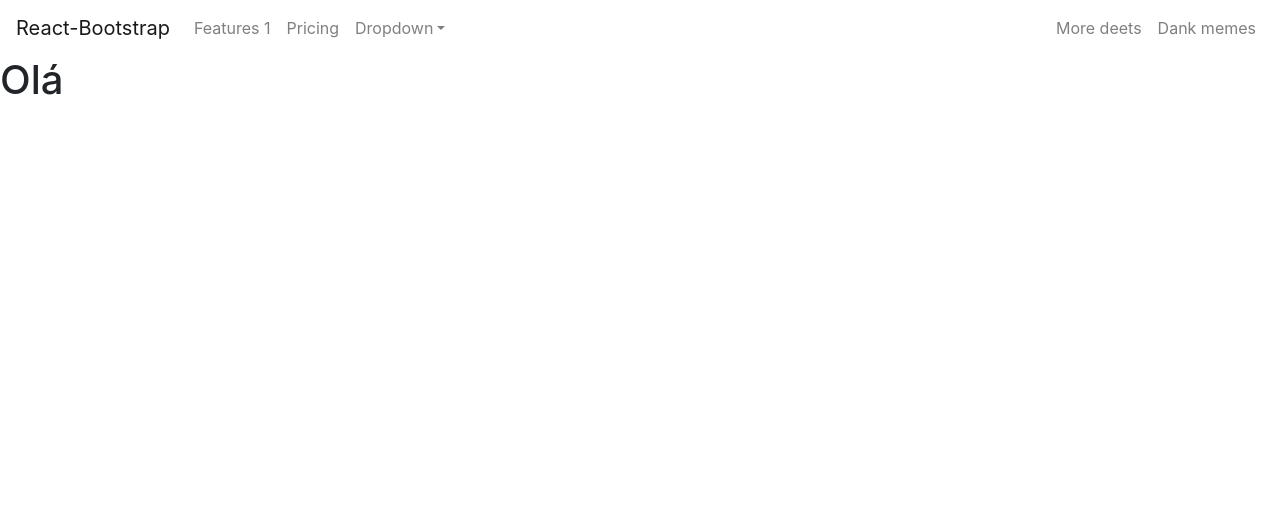
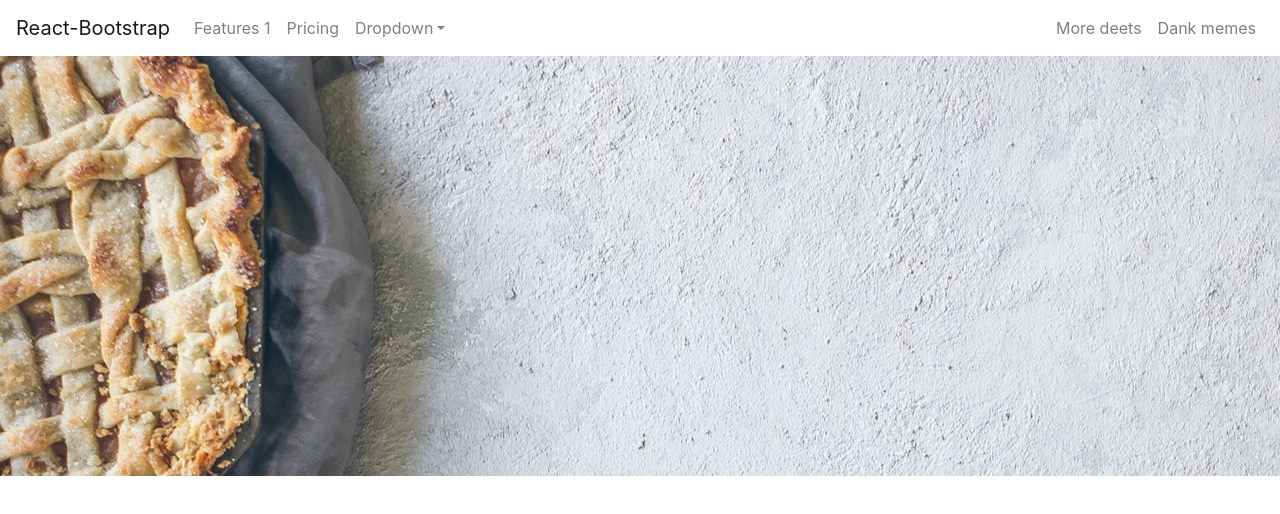
Before and after one commit to ricardo01010/plataforma-alimentar, a React (Create React App) app: page / in a window 1280 px wide. Shown: the top 514 px of the page. Built offline with nearby package versions, Linux system fonts and the light colour scheme.

Commit message:
update home

```diff
--- /dev/null
+++ b/src/view/home/home.css
@@ -0,0 +1,7 @@
+.bannerDiv{
+    position: relative;
+    margin: auto;
+    background-image: url('./banner-01.jpg');
+    height: 420px;
+    background-position-y: center;
+}
--- a/src/view/home/index.js
+++ b/src/view/home/index.js
@@ -1,10 +1,14 @@
 import NavebarComponent from "../../components/navebar";
+import Image from 'react-bootstrap/Image';
+import './home.css';
 
 function App(){
     return(
         <>
             <NavebarComponent/>
-            <h1>Olá</h1>
+            <div className="bannerDiv">
+            </div>
+
         </>
 
     )
```
Also changed, not shown: src/view/home/banner-01.jpg (added).
